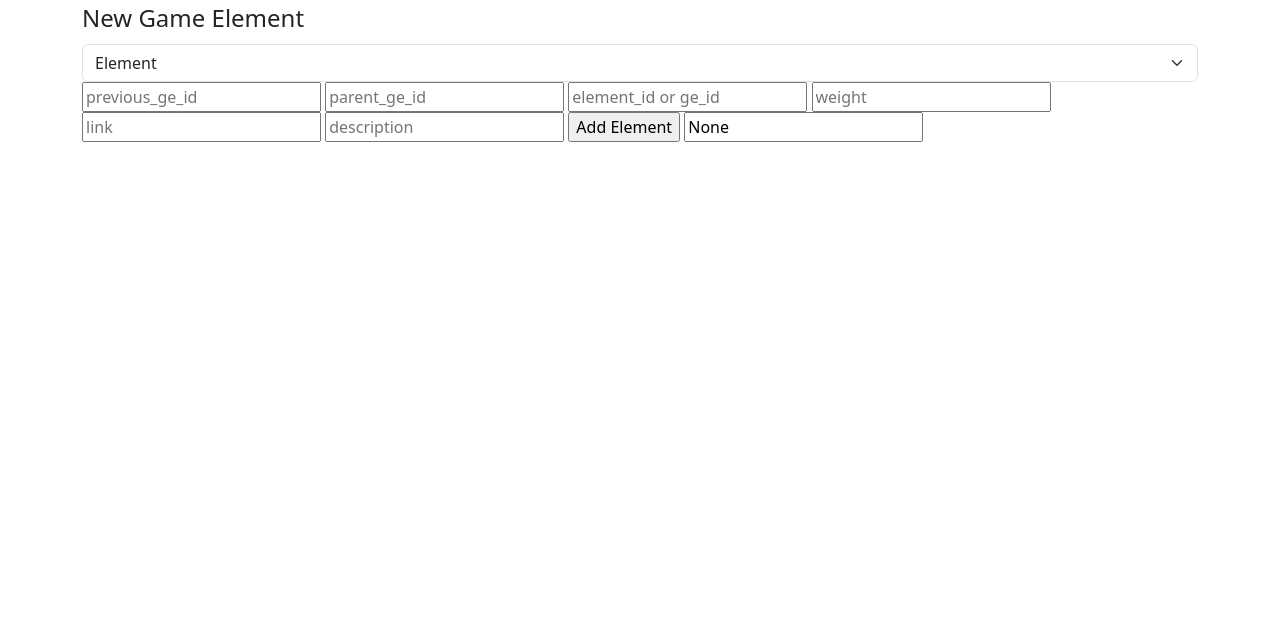
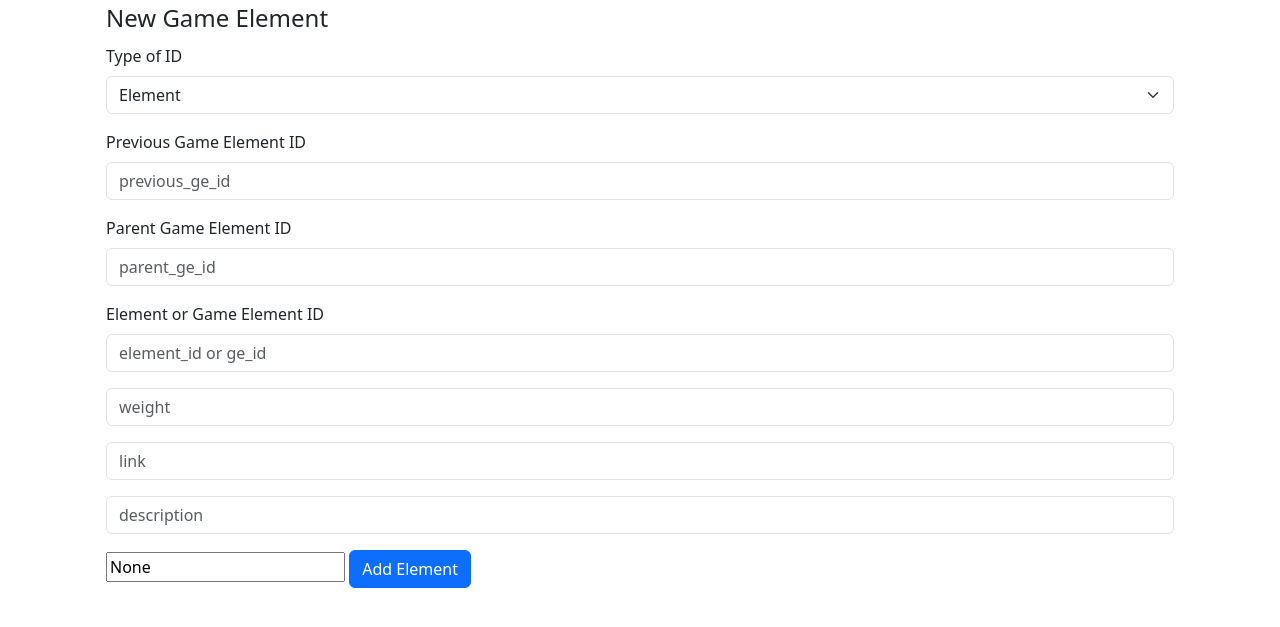
Before and after one commit to mikael-pintassilgo/divertidos.games, a Flask app: page /game_elements/create in a window 1280 px wide. Shown: the part 56-683 px from the top of the page. Run offline with Flask 3, Linux system fonts and the light colour scheme; the visitor is signed in with stand-in values (Sample User, id 1); data comes from the database, SQL or seed files in the repository; some libraries are stand-ins or nearby versions.

Commit message:
Editing games and game elements

```diff
--- a/flaskr/game_elements.py
+++ b/flaskr/game_elements.py
@@ -78,7 +78,7 @@ def create():
             if parent_element_id:
                 game_title = request.args.get('title')
                 parent = request.args.get('parent')
-                return redirect(url_for("games.update_game_elements_of_the_parent", game_id=game_id, parent_id=parent_element_id))
+                return redirect(url_for("games.update", id=game_id, parent_id=parent_element_id))
             else:
                 return redirect(url_for('games.update', id=game_id))
 
@@ -201,7 +201,7 @@ def update(ge_id):
             db.commit()
 
             if parent_element_id:
-                return redirect(url_for("games.update_game_elements_of_the_parent", game_id=game_id, parent_id=parent_element_id))
+                return redirect(url_for("games.update", id=game_id, parent_id=parent_element_id))
             else:
                 return redirect(url_for('games.update', id=game_id))
 
--- a/flaskr/games.py
+++ b/flaskr/games.py
@@ -723,7 +723,7 @@ def update_game_element(game_id, ge_id):
             if parent_element_id:
                 game_title = request.args.get('title')
                 parent = request.args.get('parent')
-                return redirect(url_for("games.update_game_elements_of_the_parent", game_id=game_id, parent_id=parent_element_id)+"?title="+game_title+"&parent="+parent)
+                return redirect(url_for("games.update", id=game_id, parent_id=parent_element_id))
             else:
                 return redirect(url_for('games.update', id=game_id))
 
--- a/flaskr/templates/game_elements/create.html
+++ b/flaskr/templates/game_elements/create.html
@@ -6,20 +6,26 @@
 
     <legend class="">New Game Element</legend>
 
-    <select class="form-select" aria-label="Type of element ID" name="type_of_id" id="type_of_id" required>
+    <label for="type_of_id" class="form-label">Type of ID</label>
+    <select class="form-select mb-3" aria-label="Type of element ID" name="type_of_id" id="type_of_id" required>
       <option selected value="element">Element</option>
       <option value="game_element">Game element</option>
     </select>
 
-    <input class="" placeholder="previous_ge_id" name="previous_ge_id" id="previous_ge_id" value="{{ request.form['previous_ge_id'] }}">
-    <input class="" placeholder="parent_ge_id" name="parent_element_id" id="parent_element_id" value="{{ parent_element_id or request.form['parent_element_id'] }}">
+    <label for="previous_ge_id" class="form-label">Previous Game Element ID</label>
+    <input class="form-control mb-3" placeholder="previous_ge_id" name="previous_ge_id" id="previous_ge_id" value="{{ request.form['previous_ge_id'] }}">
+    <label for="parent_element_id" class="form-label">Parent Game Element ID</label>
+    <input class="form-control mb-3" placeholder="parent_ge_id" name="parent_element_id" id="parent_element_id" value="{{ parent_element_id or request.form['parent_element_id'] }}">
 
-    <input class="" placeholder="element_id or ge_id" name="element_id" id="element_id" value="{{ request.form['element_id'] }}" required>
-    <input class="" placeholder="weight" name="ge_weight" id="ge_weight" value="{{ request.form['ge_weight'] }}">
-    <input class="" placeholder="link" name="ge_link" id="ge_link" value="{{ request.form['ge_link'] }}">
-    <input class="" placeholder="description" name="description" id="description" value="{{ request.form['description'] }}">
-    <input class="" type="submit" value="Add Element">
-    <input name="game_id" value="{{ request.args.get('game_id') }}">
+    <label for="element_id" class="form-label">Element or Game Element ID</label>
+    <input class="form-control mb-3" placeholder="element_id or ge_id" name="element_id" id="element_id" value="{{ request.form['element_id'] }}" required>
+    <input class="form-control mb-3" placeholder="weight" name="ge_weight" id="ge_weight" value="{{ request.form['ge_weight'] }}">
+    <input class="form-control mb-3" placeholder="link" name="ge_link" id="ge_link" value="{{ request.form['ge_link'] }}">
+    <input class="form-control mb-3" placeholder="description" name="description" id="description" value="{{ request.form['description'] }}">
+
+    <input name="game_id" id="games_id" value="{{ request.args.get('game_id') }}">
+
+    <input class="btn btn-primary" type="submit" value="Add Element">
 
   </fieldset>
 </form>
```
Also changed, not shown: flaskr/templates/game_elements/update.html (+99 -71 lines), flaskr/templates/games/update.html (+7 -7 lines).
